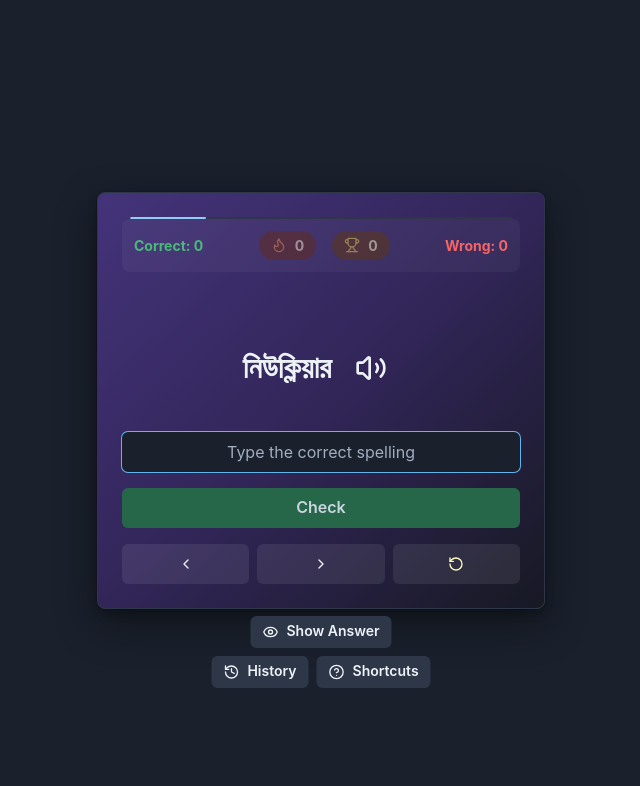
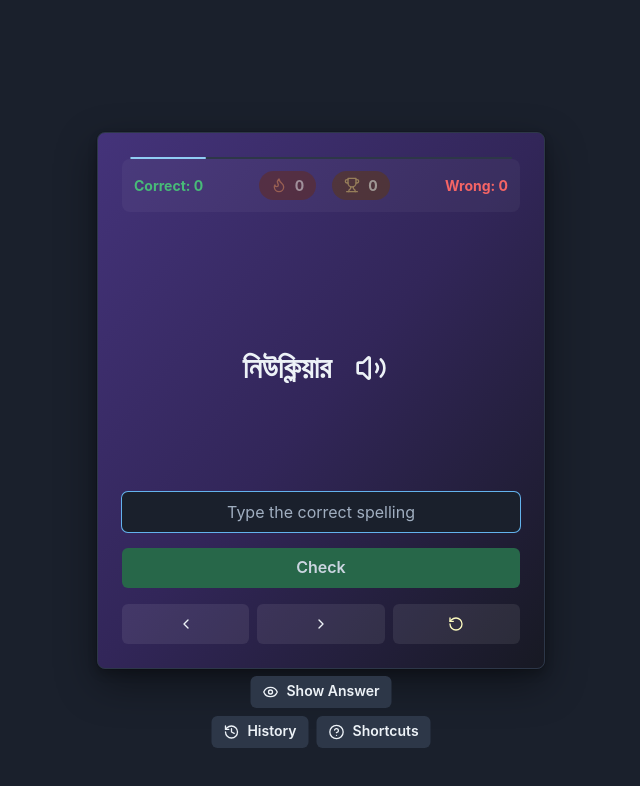
Before and after one commit to sudarshaana/learn, a React (Vite) app: page / in a window 1280 px wide. Shown: the top 786 px of the page, without its empty margins (319-959 px from the left). Built offline with nearby package versions, Linux system fonts and the light colour scheme; no server answers.

Commit message:
ui re-desined

```diff
--- a/src/components/WordDisplay.jsx
+++ b/src/components/WordDisplay.jsx
@@ -18,12 +18,12 @@ export const WordDisplay = ({ word, onSpeak, isSpeechSupported }) => {
                 color="gray.100"
                 wordBreak="break-word"
                 px={2}
-                mt={2}
-                mb={2}
+                mt={{ base: 4, md: 12 }}
+                mb={{ base: 4, md: 12 }}
                 alignItems="center"
                 justifyContent="center"
                 gap={3}
-                minHeight={{ base: "60px", md: "80px" }}
+                minHeight={{ base: "80px", md: "120px" }}
             >
                 {word.incorrect}
                 <Tooltip
```
Also changed, not shown: src/App.jsx (+0 -17 lines).
